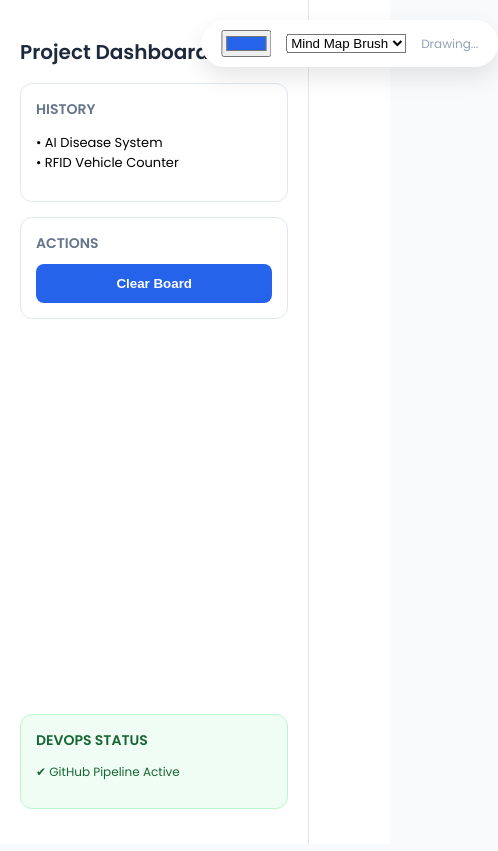
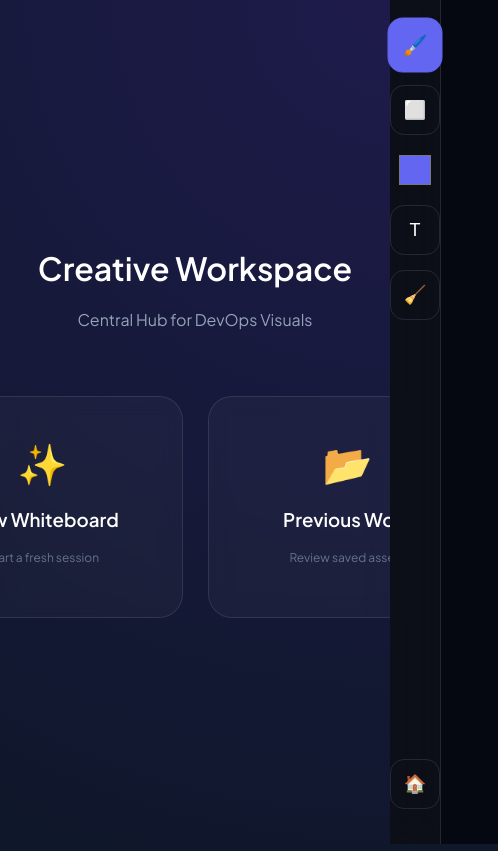
Before and after one commit to Akshaya-B-S/f_resp, a plain HTML site: page f_project/index.html in a window 390 px wide. Shown: the whole page, 498 px wide, since content can reach past the window. Drawn offline with Linux system fonts and the light colour scheme.

Commit message:
Update index.html

```diff
--- a/f_project/index.html
+++ b/f_project/index.html
@@ -4,80 +4,179 @@
     <meta charset="UTF-8">
     <meta name="viewport" content="width=device-width, initial-scale=1.0">
     <title>DevOps Creative Suite</title>
-    <link href="https://fonts.googleapis.com/css2?family=Poppins:wght@300;400;600&display=swap" rel="stylesheet">
+    <link href="https://fonts.googleapis.com/css2?family=Plus+Jakarta+Sans:wght@300;400;600&display=swap" rel="stylesheet">
     <style>
-        :root { --primary: #2563eb; --bg: #f8fafc; --sidebar: #ffffff; }
-        body { font-family: 'Poppins', sans-serif; margin: 0; display: flex; height: 100vh; background: var(--bg); overflow: hidden; }
-        #sidebar { width: 300px; background: var(--sidebar); border-right: 1px solid #e2e8f0; padding: 20px; display: flex; flex-direction: column; z-index: 10; }
-        .card { background: #fff; border: 1px solid #e2e8f0; padding: 15px; border-radius: 12px; margin-bottom: 15px; transition: 0.3s; }
-        .card:hover { transform: translateY(-5px); box-shadow: 0 10px 20px rgba(0,0,0,0.05); }
-        h2 { color: #1e293b; font-size: 20px; }
-        h3 { font-size: 14px; margin: 0 0 10px 0; color: #64748b; text-transform: uppercase; }
-        button { background: var(--primary); color: white; border: none; padding: 12px; border-radius: 8px; cursor: pointer; width: 100%; font-weight: 600; transition: 0.2s; }
-        button:hover { background: #1d4ed8; }
-        #canvas-container { flex-grow: 1; position: relative; background: #fff; }
-        canvas { width: 100%; height: 100%; touch-action: none; }
-        .toolbar { position: absolute; top: 20px; left: 50%; transform: translateX(-50%); background: white; padding: 10px 20px; border-radius: 50px; display: flex; gap: 15px; box-shadow: 0 10px 25px rgba(0,0,0,0.1); align-items: center; z-index: 20; }
-        .animate-in { animation: slideUp 0.6s ease-out; }
-        @keyframes slideUp { from { opacity: 0; transform: translateY(20px); } to { opacity: 1; transform: translateY(0); } }
+        :root {
+            --primary: #6366f1;
+            --bg: #0f172a;
+            --glass: rgba(255, 255, 255, 0.03);
+            --glass-border: rgba(255, 255, 255, 0.1);
+        }
+
+        body, html {
+            margin: 0; padding: 0; height: 100%;
+            font-family: 'Plus Jakarta Sans', sans-serif;
+            background: var(--bg); color: white; overflow: hidden;
+        }
+
+        /* --- DASHBOARD VIEW (PAGE 1) --- */
+        #dashboard-view {
+            display: flex; flex-direction: column; align-items: center; justify-content: center;
+            height: 100vh; background: radial-gradient(circle at top right, #1e1b4b, #0f172a);
+            transition: transform 0.8s cubic-bezier(0.4, 0, 0.2, 1);
+        }
+
+        .hero-section { text-align: center; margin-bottom: 50px; animation: fadeInDown 0.8s ease; }
+
+        .grid { display: grid; grid-template-columns: repeat(2, 280px); gap: 25px; }
+
+        .nav-card {
+            background: var(--glass); border: 1px solid var(--glass-border);
+            padding: 40px 30px; border-radius: 24px; cursor: pointer;
+            text-align: center; transition: all 0.4s cubic-bezier(0.4, 0, 0.2, 1);
+            backdrop-filter: blur(10px);
+        }
+
+        .nav-card:hover {
+            transform: translateY(-10px) scale(1.02);
+            background: rgba(255, 255, 255, 0.06);
+            border-color: var(--primary);
+            box-shadow: 0 20px 40px rgba(0,0,0,0.4);
+        }
+
+        /* --- WHITEBOARD VIEW (PAGE 2) --- */
+        #whiteboard-view {
+            position: fixed; top: 0; left: 100%; width: 100%; height: 100vh;
+            display: flex; background: #050810;
+            transition: left 0.6s cubic-bezier(0.4, 0, 0.2, 1);
+        }
+
+        #sidebar {
+            width: 85px; background: var(--glass); border-right: 1px solid var(--glass-border);
+            display: flex; flex-direction: column; align-items: center; padding: 20px 0;
+            backdrop-filter: blur(20px); z-index: 100;
+        }
+
+        .tool-btn {
+            width: 50px; height: 50px; margin-bottom: 15px; border-radius: 14px;
+            border: 1px solid var(--glass-border); background: transparent;
+            color: white; cursor: pointer; transition: 0.3s; font-size: 18px;
+        }
+
+        .tool-btn:hover, .tool-btn.active { background: var(--primary); border-color: var(--primary); transform: scale(1.1); }
+
+        #canvas-container { flex-grow: 1; position: relative; }
+        canvas { width: 100%; height: 100%; cursor: crosshair; }
+
+        /* Floating Info Panel */
+        .status-panel {
+            position: absolute; top: 20px; right: 20px;
+            background: var(--glass); padding: 12px 20px; border-radius: 12px;
+            border: 1px solid var(--glass-border); font-size: 12px; backdrop-filter: blur(5px);
+        }
+
+        /* Logic for Page Switching */
+        .show-whiteboard #dashboard-view { transform: translateX(-100%); }
+        .show-whiteboard #whiteboard-view { left: 0; }
+
+        @keyframes fadeInDown { from { opacity: 0; transform: translateY(-30px); } to { opacity: 1; transform: translateY(0); } }
     </style>
 </head>
 <body>
 
-<div id="sidebar">
-    <h2 class="animate-in">Project Dashboard</h2>
-    <div class="card animate-in">
-        <h3>History</h3>
-        <p style="font-size: 13px;">• AI Disease System<br>• RFID Vehicle Counter</p>
+<!-- PAGE 1: DASHBOARD -->
+<div id="dashboard-view">
+    <div class="hero-section">
+        <h1>Creative Workspace</h1>
+        <p style="color: #94a3b8;">Central Hub for DevOps Visuals</p>
     </div>
-    <div class="card animate-in">
-        <h3>Actions</h3>
-        <button onclick="clearCanvas()">Clear Board</button>
-    </div>
-    <div class="card animate-in" style="margin-top: auto; background: #f0fdf4; border-color: #bbf7d0;">
-        <h3 style="color: #166534;">DevOps Status</h3>
-        <p style="font-size: 12px; color: #166534;">✔ GitHub Pipeline Active</p>
+
+    <div class="grid">
+        <div class="nav-card" onclick="toggleView(true)">
+            <div style="font-size: 40px; margin-bottom: 15px;">✨</div>
+            <h3>New Whiteboard</h3>
+            <p style="font-size: 12px; color: #64748b;">Start a fresh session</p>
+        </div>
+        <div class="nav-card" onclick="alert('Previous work: AI Disease System, RFID Counter')">
+            <div style="font-size: 40px; margin-bottom: 15px;">📂</div>
+            <h3>Previous Work</h3>
+            <p style="font-size: 12px; color: #64748b;">Review saved assets</p>
+        </div>
     </div>
 </div>
 
-<div id="canvas-container">
-    <div class="toolbar animate-in">
-        <input type="color" id="colorPicker" value="#2563eb">
-        <select id="tool">
-            <option value="brush">Mind Map Brush</option>
-            <option value="line">Flow Line</option>
-        </select>
-        <span id="status" style="font-size: 12px; color: #94a3b8;">Drawing...</span>
+<!-- PAGE 2: WHITEBOARD SUITE -->
+<div id="whiteboard-view">
+    <nav id="sidebar">
+        <button class="tool-btn active" title="Brush">🖌️</button>
+        <button class="tool-btn" title="Shapes" onclick="drawRect()">⬜</button>
+        <input type="color" id="colorPicker" value="#6366f1" style="width: 40px; height: 40px; margin-bottom: 15px; cursor: pointer; border: none; background: none;">
+        <button class="tool-btn" onclick="addText()" title="Text">T</button>
+        <button class="tool-btn" onclick="clearCanvas()" title="Clear">🧹</button>
+        <button class="tool-btn" style="margin-top: auto;" onclick="toggleView(false)" title="Exit">🏠</button>
+    </nav>
+
+    <div id="canvas-container">
+        <div class="status-panel">
+            <span style="color: #4ade80;">● Pipeline Active</span><br>
+            <span style="color: #94a3b8;">Syncing to GitHub...</span>
+        </div>
+        <canvas id="mainCanvas"></canvas>
     </div>
-    <canvas id="whiteboard"></canvas>
 </div>
 
 <script>
-    const canvas = document.getElementById('whiteboard');
+    const canvas = document.getElementById('mainCanvas');
     const ctx = canvas.getContext('2d');
     let drawing = false;
 
-    function init() {
-        canvas.width = window.innerWidth - 300;
+    // Toggle between Dashboard and Whiteboard
+    function toggleView(isWhiteboard) {
+        if (isWhiteboard) {
+            document.body.classList.add('show-whiteboard');
+            setTimeout(resize, 600); // Wait for animation to finish
+        } else {
+            document.body.classList.remove('show-whiteboard');
+        }
+    }
+
+    function resize() {
+        canvas.width = window.innerWidth - 85;
         canvas.height = window.innerHeight;
     }
-    window.addEventListener('resize', init);
-    init();
 
+    window.addEventListener('resize', resize);
+
+    // Drawing Logic
     canvas.addEventListener('mousedown', () => drawing = true);
     canvas.addEventListener('mouseup', () => { drawing = false; ctx.beginPath(); });
     canvas.addEventListener('mousemove', draw);
 
     function draw(e) {
         if (!drawing) return;
-        ctx.lineWidth = 4;
+        ctx.lineWidth = 3;
         ctx.lineCap = 'round';
         ctx.strokeStyle = document.getElementById('colorPicker').value;
-        ctx.lineTo(e.clientX - 300, e.clientY);
+        ctx.lineTo(e.clientX - 85, e.clientY);
         ctx.stroke();
         ctx.beginPath();
-        ctx.moveTo(e.clientX - 300, e.clientY);
+        ctx.moveTo(e.clientX - 85, e.clientY);
     }
+
+    function drawRect() {
+        ctx.strokeStyle = document.getElementById('colorPicker').value;
+        ctx.strokeRect(200, 200, 150, 100); // Standard Flow Map shape
+    }
+
+    function addText() {
+        const text = prompt("Enter text for the note:");
+        if (text) {
+            ctx.fillStyle = "white";
+            ctx.font = "18px Plus Jakarta Sans";
+            ctx.fillText(text, 150, 150);
+        }
+    }
+
     function clearCanvas() { ctx.clearRect(0, 0, canvas.width, canvas.height); }
 </script>
 </body>
```
